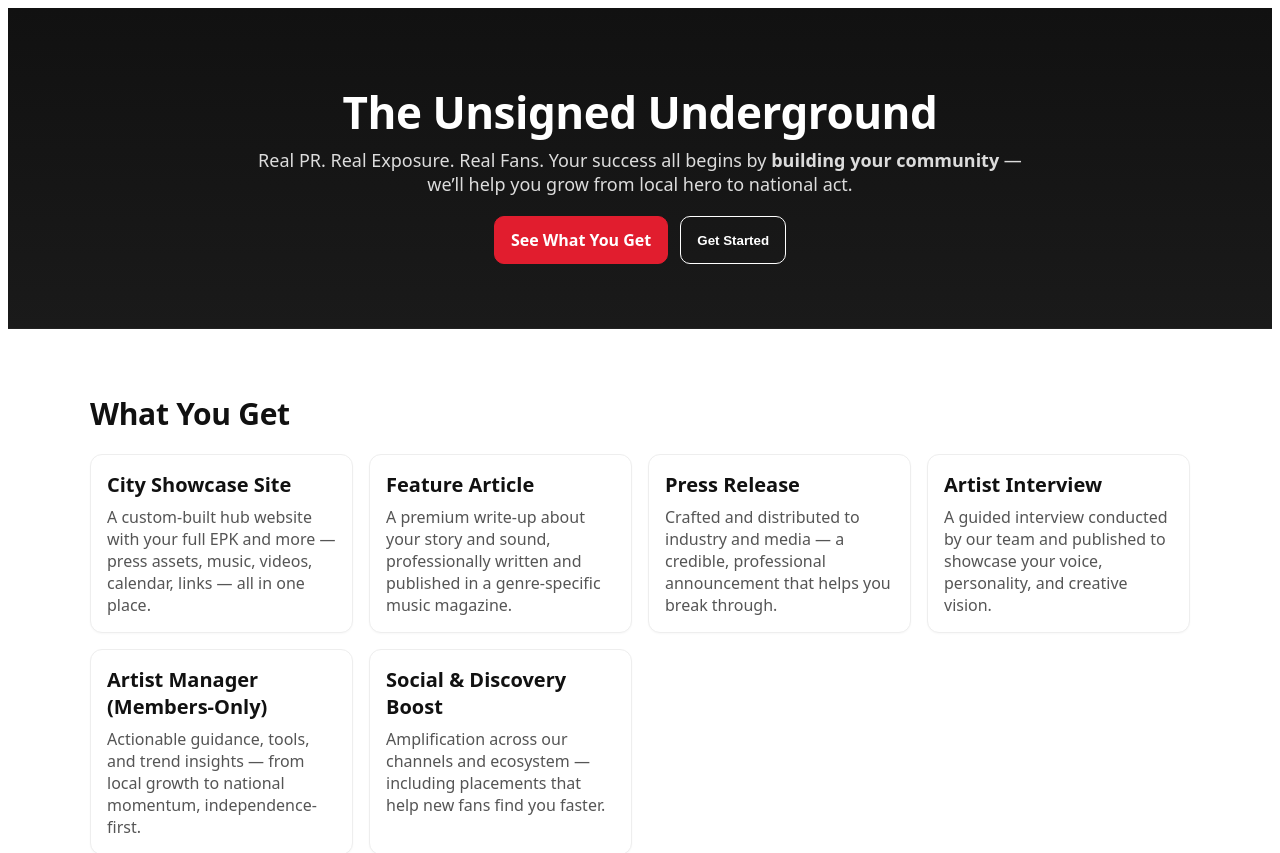
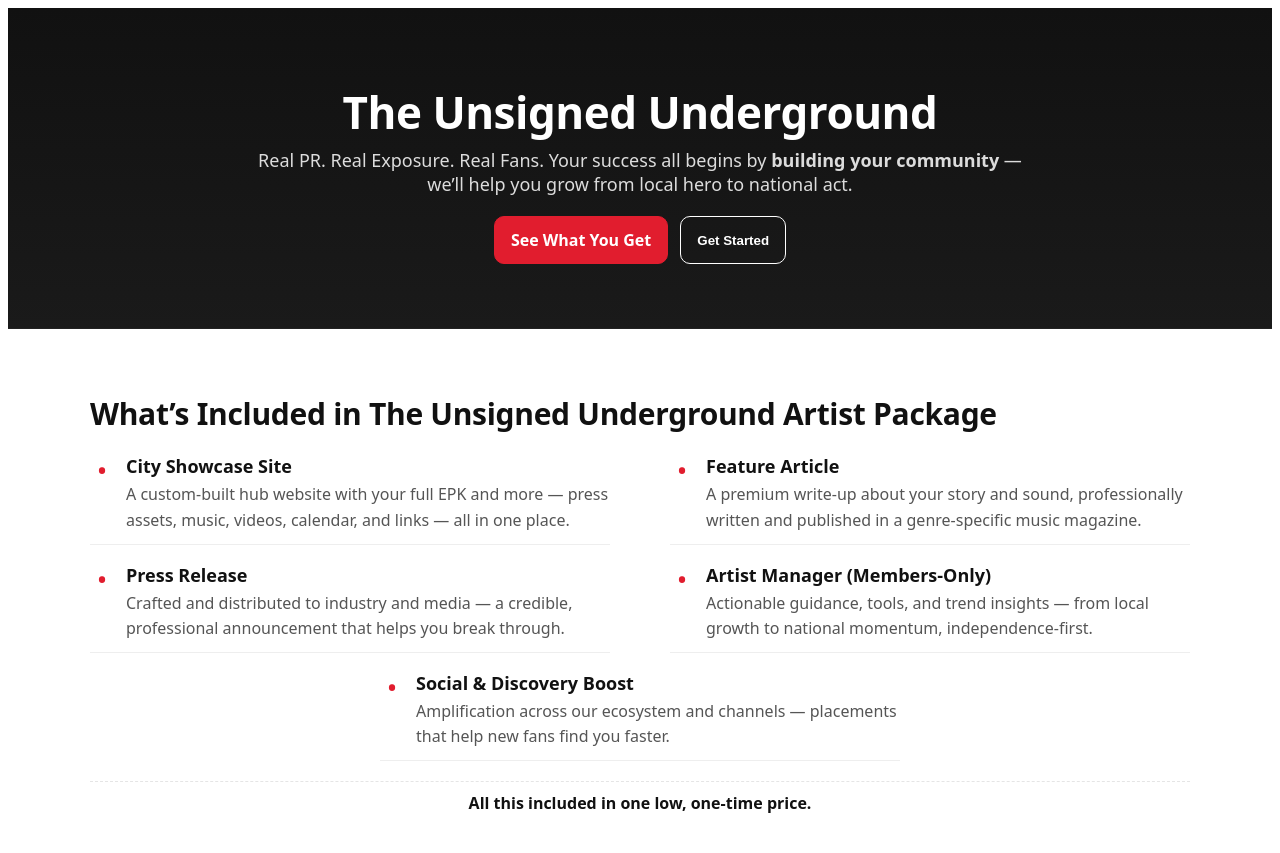
Before and after one commit to theunsignedunderground/uu-main-site, a Next.js app: page / in a window 1280 px wide. Shown: the top 853 px of the page. Built offline with nearby package versions, Linux system fonts and the light colour scheme.

Commit message:
Update index.js

```diff
--- a/pages/index.js
+++ b/pages/index.js
@@ -37,31 +37,37 @@
       {/* Features / Deliverables */}
      <section id="features" style={section}>
   <div style={container}>
-          <h2 style={h2}>What You Get</h2>
-          <div style={grid}>
-            <Feature
+    <h2 style={h2}>What’s Included in The Unsigned Underground Artist Package</h2>
+
+    {/* Row 1 (2 items) */}
+    <div style={includedRow}>
+      <IncludedItem
         title="City Showcase Site"
-              text="A custom-built hub website with your full EPK and more — press assets, music, videos, calendar, links — all in one place."
+        desc="A custom-built hub website with your full EPK and more — press assets, music, videos, calendar, and links — all in one place."
       />
-            <Feature
+      <IncludedItem
         title="Feature Article"
-              text="A premium write-up about your story and sound, professionally written and published in a genre-specific music magazine."
+        desc="A premium write-up about your story and sound, professionally written and published in a genre-specific music magazine."
       />
-            <Feature
+    </div>
+
+    {/* Row 2 (2 items) */}
+    <div style={includedRow}>
+      <IncludedItem
         title="Press Release"
-              text="Crafted and distributed to industry and media — a credible, professional announcement that helps you break through."
+        desc="Crafted and distributed to industry and media — a credible, professional announcement that helps you break through."
       />
-            <Feature
-              title="Artist Interview"
-              text="A guided interview conducted by our team and published to showcase your voice, personality, and creative vision."
+      <IncludedItem
+        title="Artist Manager (Members-Only)"
+        desc="Actionable guidance, tools, and trend insights — from local growth to national momentum, independence-first."
       />
-            <Feature
-              title="Artist Manager (Members-Only)"
-              text="Actionable guidance, tools, and trend insights — from local growth to national momentum, independence-first."
-            />
-            <Feature
+    </div>
+
+    {/* Row 3 (1 centered item) */}
+    <div style={{ ...includedRow, justifyContent: "center" }}>
+      <IncludedItem
         title="Social & Discovery Boost"
-              text="Amplification across our channels and ecosystem — including placements that help new fans find you faster."
+        desc="Amplification across our ecosystem and channels — placements that help new fans find you faster."
       />
     </div>
 
@@ -70,7 +76,6 @@
   </div>
 </section>
 
-      {/* How It Works */}
       <section id="how" style={altSection}>
         <div style={container}>
           <h2 style={h2}>How It Works</h2>
@@ -145,6 +150,17 @@
     <div style={faqItem}>
       <h4 style={{margin:"0 0 6px 0"}}>{q}</h4>
       <p style={{margin:0, color:"#555"}}>{a}</p>
+    </div>
+  );
+}
+function IncludedItem({ title, desc }) {
+  return (
+    <div style={includedItem}>
+      <div style={bullet} aria-hidden="true">•</div>
+      <div>
+        <div style={includedTitle}>{title}</div>
+        <p style={includedDesc}>{desc}</p>
+      </div>
     </div>
   );
 }
@@ -274,3 +290,42 @@
   color: "#fff",
   border: "1px solid #111"
 };
+const includedRow = {
+  display: "flex",
+  gap: 28,
+  alignItems: "flex-start",
+  justifyContent: "space-between",
+  flexWrap: "wrap",
+  marginBottom: 18
+};
+
+const includedItem = {
+  display: "flex",
+  gap: 12,
+  alignItems: "flex-start",
+  maxWidth: 520,
+  flex: "1 1 420px",
+  borderBottom: "1px solid #eee",
+  paddingBottom: 10
+};
+
+const bullet = {
+  fontSize: 28,
+  lineHeight: "28px",
+  marginTop: 2,
+  color: "#e11d2e", // accent red
+  minWidth: 24,
+  textAlign: "center"
+};
+
+const includedTitle = {
+  fontWeight: 700,
+  margin: "0 0 4px 0",
+  fontSize: 18
+};
+
+const includedDesc = {
+  margin: 0,
+  color: "#555",
+  lineHeight: 1.6
+};
```
Lines whose indentation alone changed are shown as unchanged.
